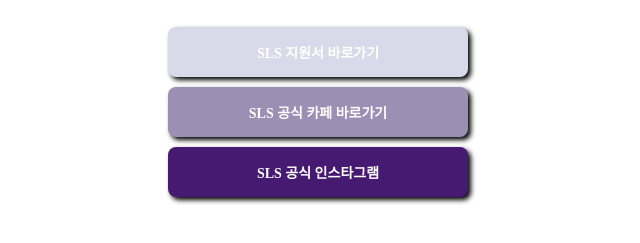
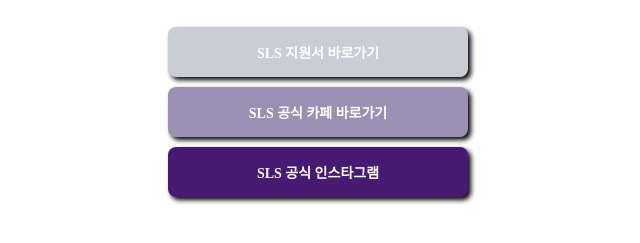
Before and after one commit to seoullawsociety/linkpage, a plain HTML site: page index.html in a window 1280 px wide. Shown: the part 275-518 px from the top of the page, without its empty margins (322-962 px from the left). Drawn offline with Linux system fonts and the light colour scheme; a web font is replaced by a local one.

Commit message:
Update index.html

```diff
--- a/index.html
+++ b/index.html
@@ -74,7 +74,7 @@
             width: 300px;
             height: 50px;
 
-            background-color: #d8dae9;
+            background-color: #c8cdd6;
             border-radius: 8px;
 
             margin-bottom: 10px;
```
